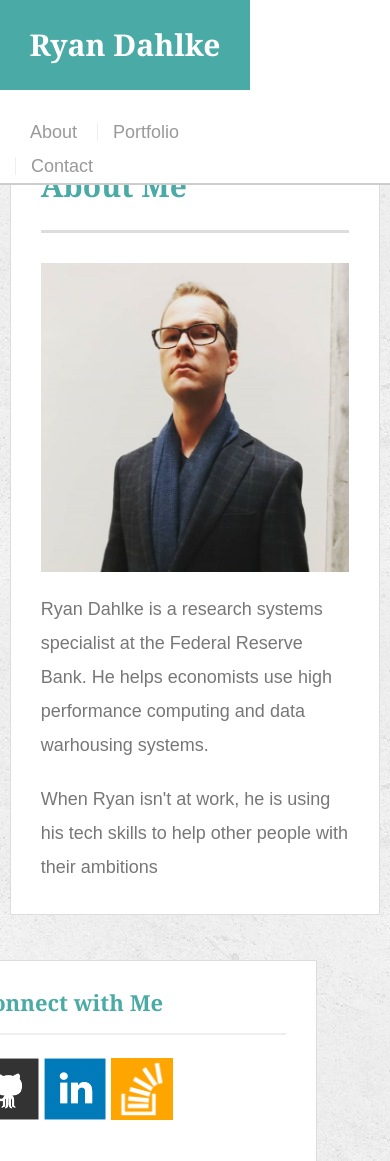
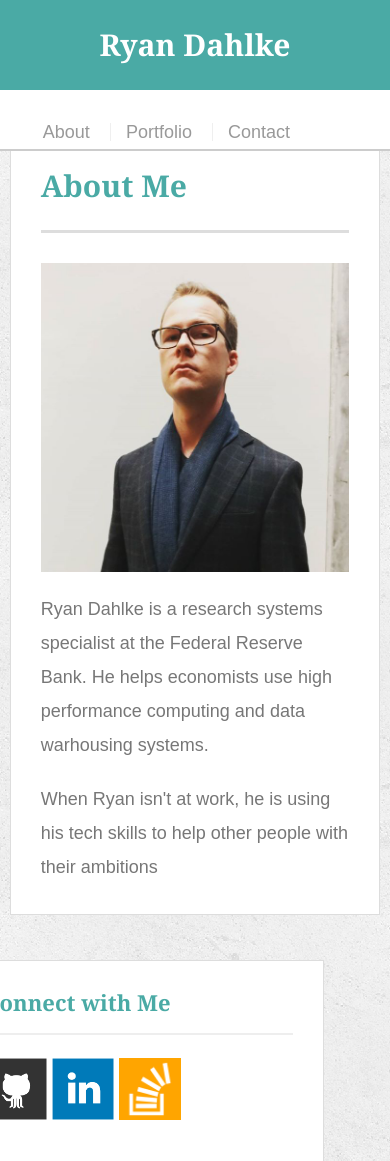
Before and after one commit to RockChalkBogota/Responsive-Portfolio, a plain HTML site: page index.html in a window 390 px wide. Shown: the top 1161 px of the page. Drawn offline with Linux system fonts and the light colour scheme.

Commit message:
A little rough on the transitions.  .sidebar is having issues.

```diff
--- a/assets/css/style.css
+++ b/assets/css/style.css
@@ -329,6 +329,7 @@ input[type=submit] {
 }
 
 @media screen and (max-width: 640px){
+
   .auth-image {
   float: left;
   width: 100%;
@@ -338,4 +339,38 @@ input[type=submit] {
   margin-bottom: 20px;
 }
 
+#logo {
+  float: left;
+  width: 100%;
+  height: 90px;
+  font-family: Georgia, Times, "Times New Roman", serif;
+  font-size: 30px;
+  font-weight: 700;
+  line-height: 90px;
+  color: #fff;
+  text-align: center;
+  text-decoration: none;
+  background: #4aaaa5;
 }
+
+  nav a:last-child {
+    margin-right: 100px;
+  }
+
+  .sidebar {
+  float: right;
+  position: relative;
+  right: -20%; /* or right 50% */
+  text-align: left;
+  width: 100%;
+  max-width: none;
+  padding: 30px;
+  margin-top: 5px;
+  margin-bottom: 20px;
+  background: #fff;
+  border: 1px solid #ddd;
+}
+
+}
+
+/*For some reason, I can't figure out why Chrome won't recognize a media query of 640px.*/
```
